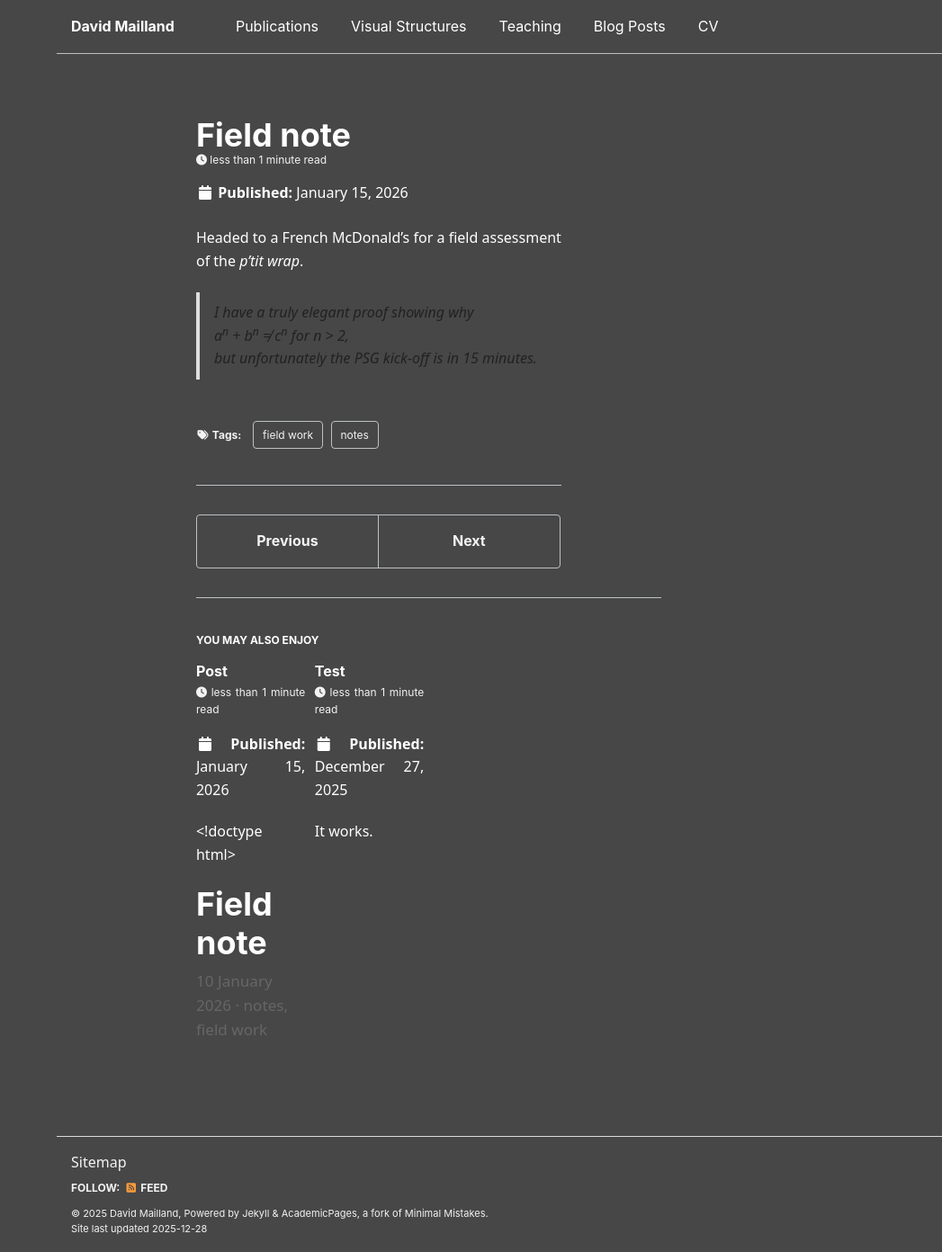
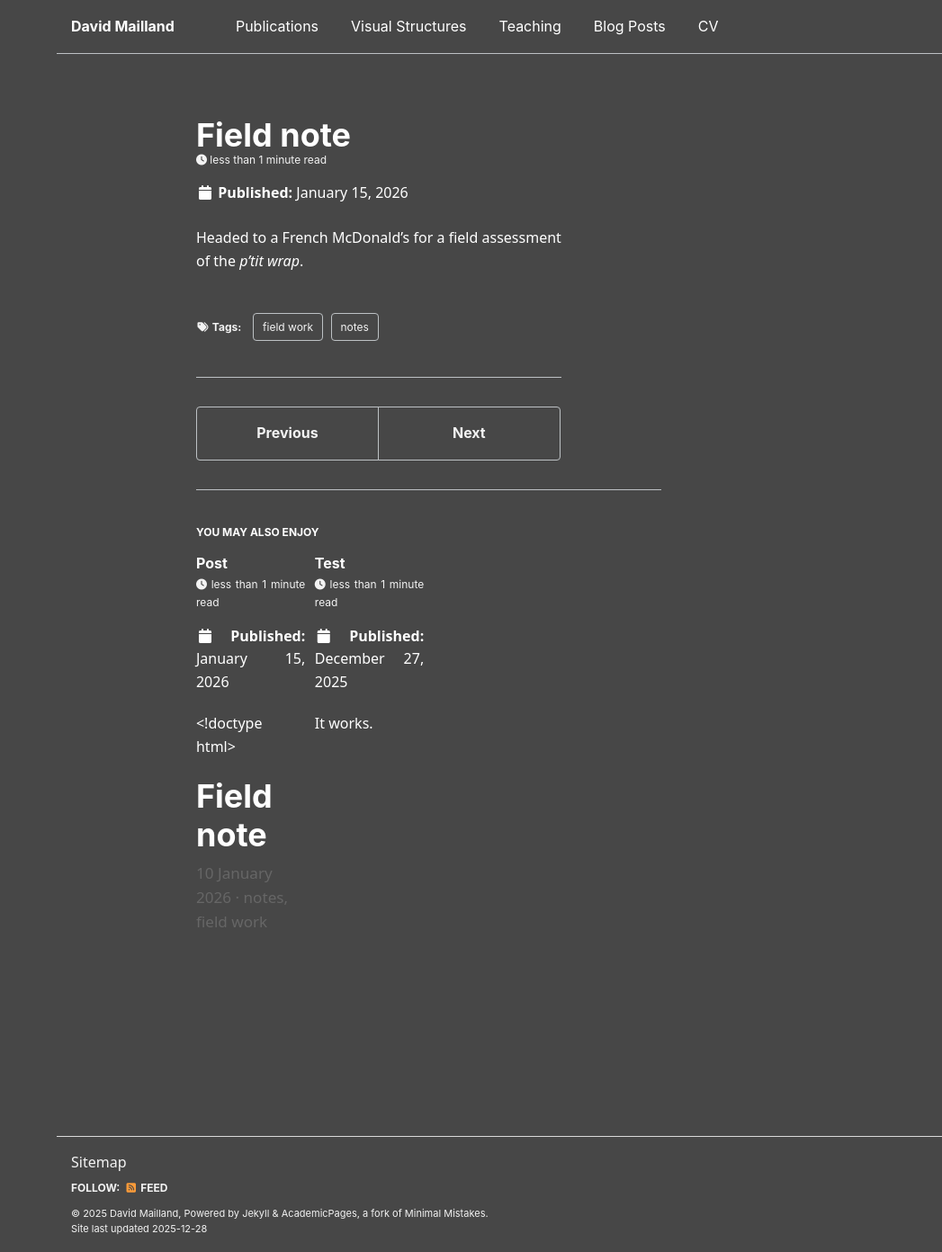
Before and after one commit to davidmailland/davidmailland.github.io, a Jekyll site: the page built from _posts/2025-12-27-test.html, in a window 1280 px wide and 1392 px high. Shown: the whole window at 90% size, without its empty margins (233-1280 px from the left). Built offline with Jekyll 4.4.1, drawn with Linux system fonts in a browser that asks for light colours; some web fonts are replaced; a script bundle is joined from its source files by our own code; library files that are not in the unit come from our copies; a style sheet for code colours, icons or effects is not loaded.

Commit message:
Update 2025-12-27-test.html

```diff
--- a/_posts/2025-12-27-test.html
+++ b/_posts/2025-12-27-test.html
@@ -5,9 +5,3 @@ tags: [notes, field work]
 ---
 
 <p>Headed to a French McDonald’s for a field assessment of the <em>p’tit wrap</em>.</p>
-
-<blockquote>
-  I have a truly elegant proof showing why<br>
-  a<sup>n</sup> + b<sup>n</sup> ≠ c<sup>n</sup> for n &gt; 2,<br>
-  but unfortunately the PSG kick-off is in 15 minutes.
-</blockquote>
```
